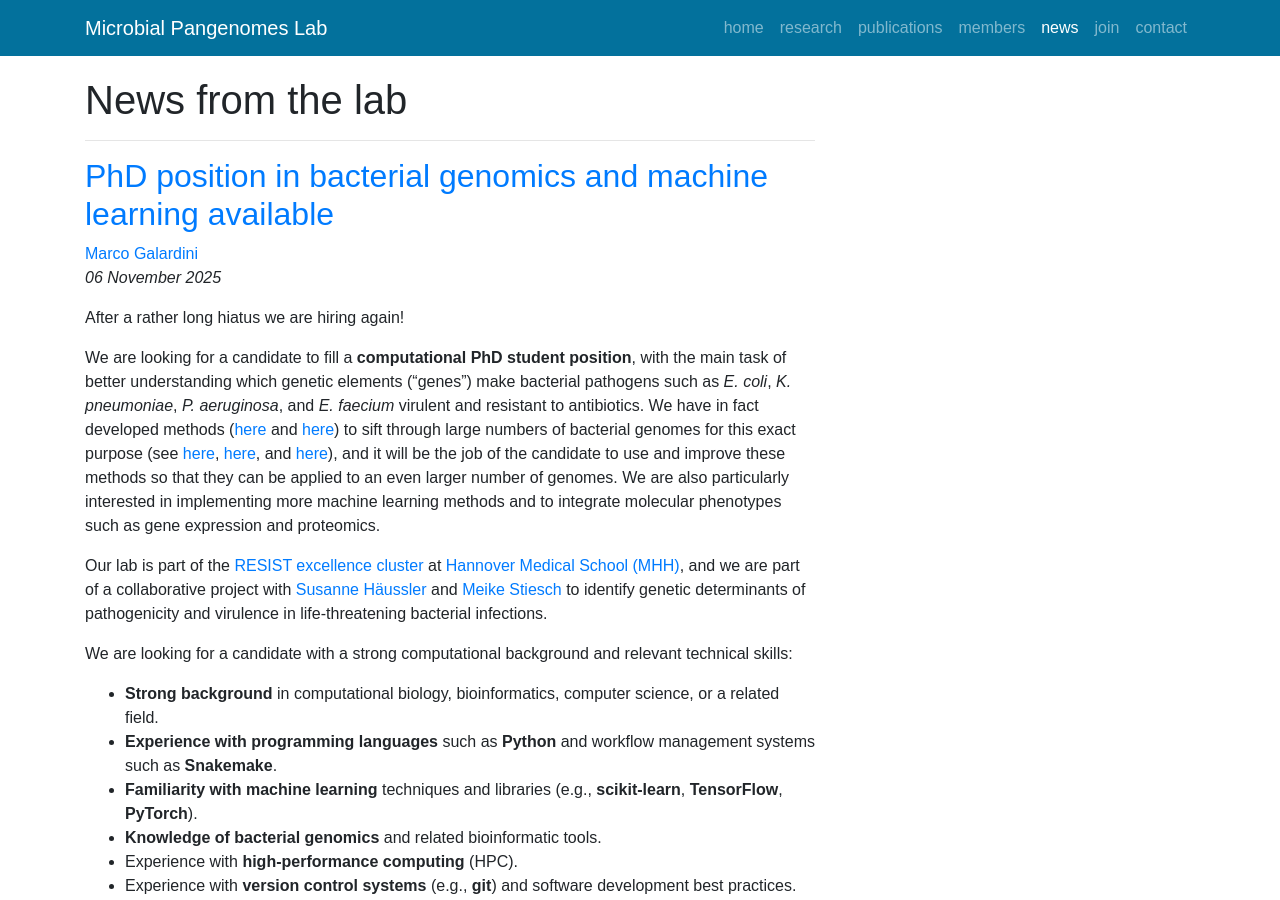
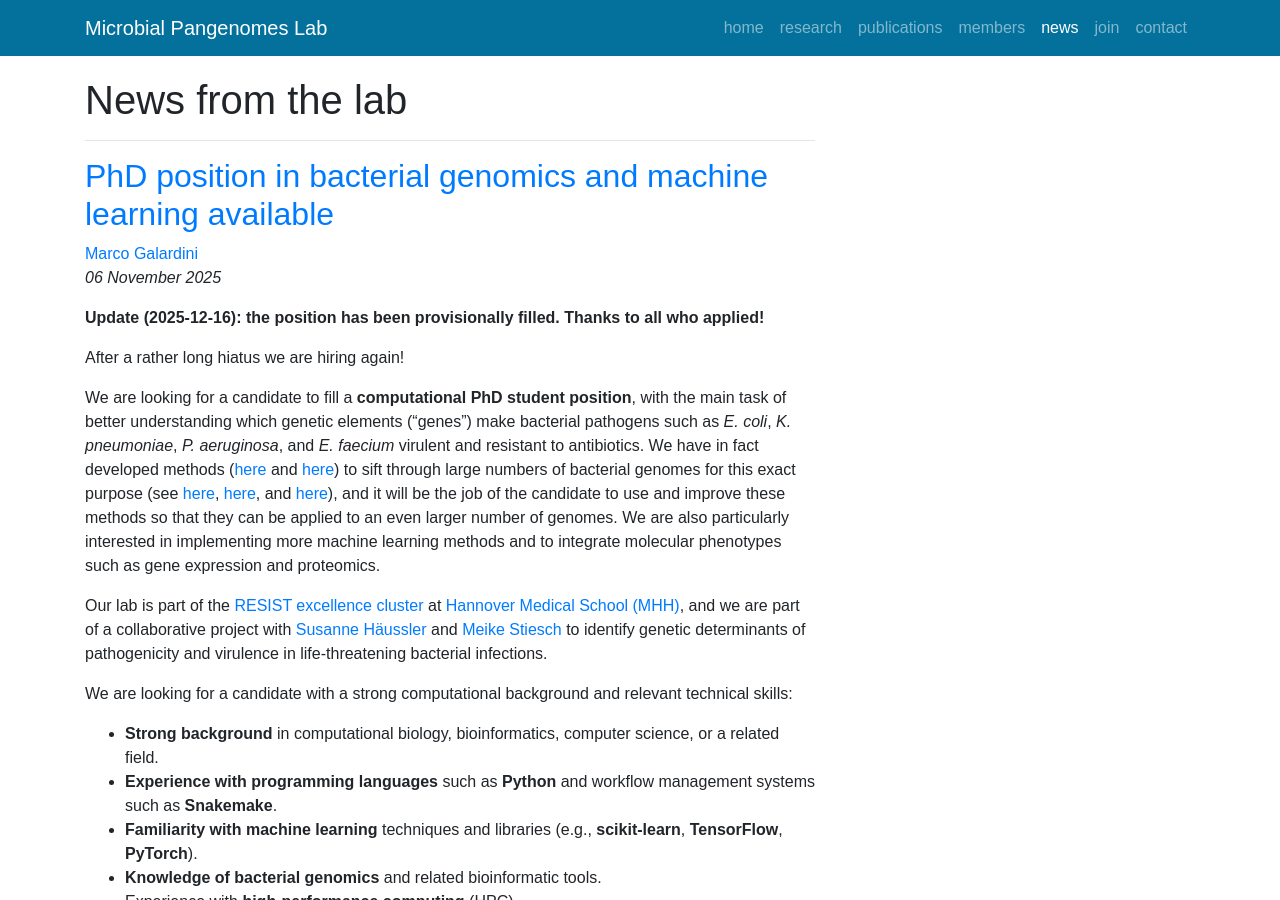
Before and after one commit to microbial-pangenomes-lab/microbial-pangenomes-lab.github.io, a Jekyll site: the page built from news/index.html, in a window 1280 px wide and 900 px high. Built offline with Jekyll 4.4.1, drawn with Linux system fonts in a browser that asks for light colours; nearby versions of some CDN libraries; the list of posts is cut into pages by our own code; comment, search, counter and statistics services are not loaded.

Commit message:
Position filled

```diff
--- a/_posts/2025-11-06-Computational-PhD-position-available.md
+++ b/_posts/2025-11-06-Computational-PhD-position-available.md
@@ -5,6 +5,8 @@ short: mgalardini
 layout: post
 group: news
 ---
+
+**Update (2025-12-16): the position has been provisionally filled. Thanks to all who applied!**
 
 After a rather long hiatus we are hiring again!
 
```
